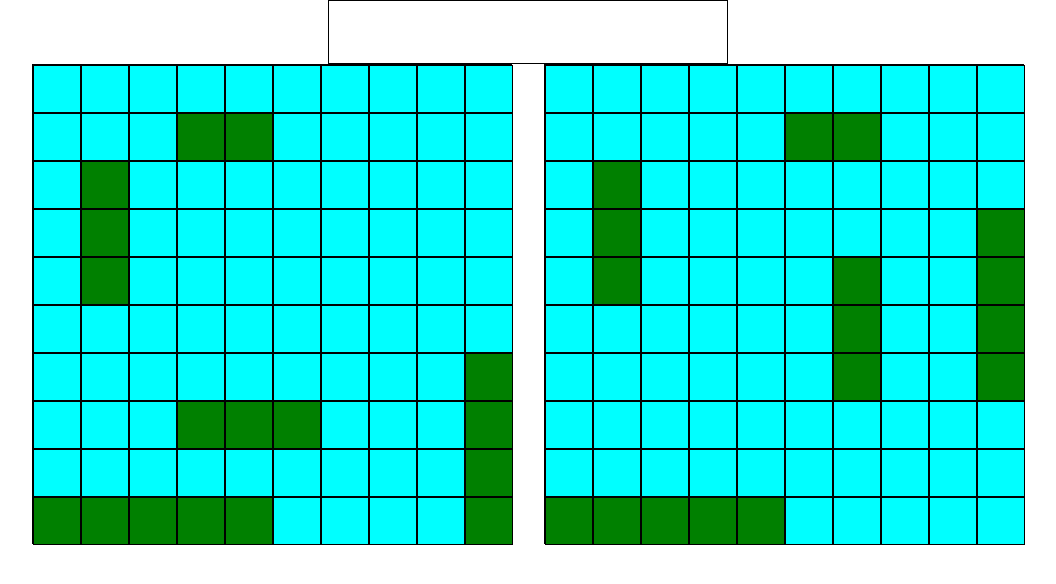
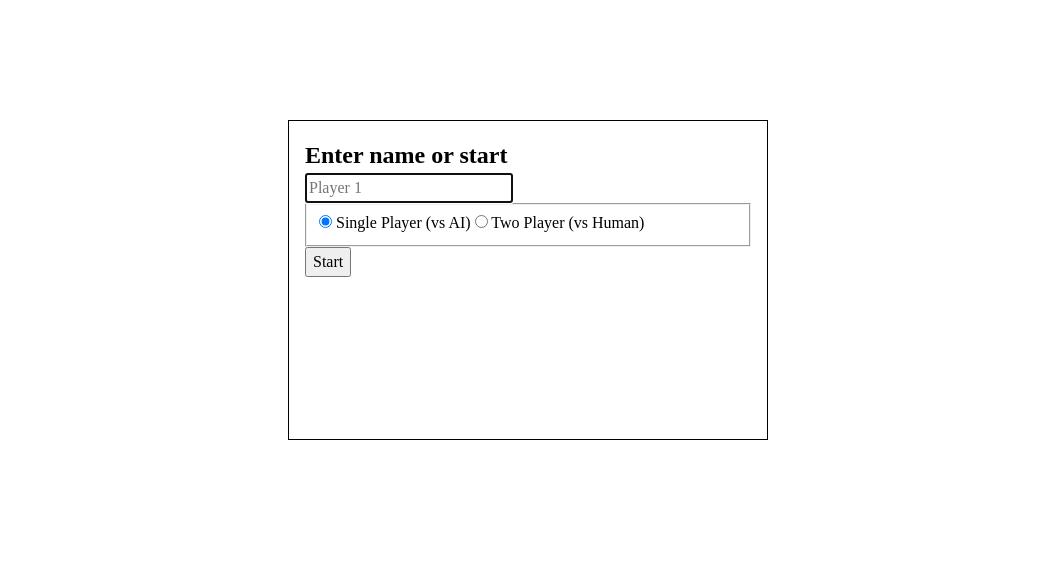
Before and after one commit to harithkhan/battleship, a website built with webpack: page src/template.html in a window 1280 px wide. Shown: the whole page, without its empty margins (112-1168 px from the left). Built offline with nearby package versions, Linux system fonts and the light colour scheme.

Commit message:
feat: add outline for start game dialog and form

```diff
--- a/src/index.js
+++ b/src/index.js
@@ -2,6 +2,11 @@ import "./style.css";
 import { createPlayerOneBoard, createPlayerTwoBoard } from "./ui/create-boards";
 import { renderPlayerOneBoard, renderPlayerTwoBoard } from "./ui/render.boards";
 import { executePopulationTest } from "./ui/populate-ships-test";
+import { attachFormEventListeners } from "./ui/form";
+
+const dialog = document.querySelector(".start-game-dialog");
+dialog.showModal();
+attachFormEventListeners();
 
 createPlayerOneBoard();
 createPlayerTwoBoard();
--- a/src/style.css
+++ b/src/style.css
@@ -46,7 +46,23 @@ body {
     align-items: center;
 }
 
+/* Dialog Page */
+.start-game-dialog {
+    width: 30rem;
+    height: 20rem;
+    border: 1px solid black;
+    position: fixed;
+    top: 35%;
+    left: 50%;
+    transform: translate(-50%, -50%);
+}
 
+.start-game-dialog::backdrop {
+    background-color: white;
+    opacity: 1;
+}
+
+/* Main Game Display */
 .game-information-display {
     width: 25rem;
     height: 4rem;
--- a/src/template.html
+++ b/src/template.html
@@ -1,22 +1,50 @@
-<!DOCTYPE html>
+<!doctype html>
 <html lang="en">
     <head>
-    <meta charset="UTF-8">
-    <meta http-equiv="X-UA-Compatible" content="IE=edge">
-    <meta name="viewport" content="width=device-width, initial-scale=1.0">
+        <meta charset="UTF-8" />
+        <meta http-equiv="X-UA-Compatible" content="IE=edge" />
+        <meta name="viewport" content="width=device-width, initial-scale=1.0" />
         <title>Battleship!</title>
     </head>
     <body>
-    <div class="game-information-display">
-
-    </div>
+        <dialog class="start-game-dialog">
+            <form class="game-form" autocomplete="off">
+                <h2>Enter name or start</h2>
+                <input
+                    type="text"
+                    id="input-player-1"
+                    name="input-player-1"
+                    value=""
+                    placeholder="Player 1"
+                />
+                <fieldset class="radio-buttons">
+                    <label>
+                        <input
+                            type="radio"
+                            name="game-mode"
+                            value="single-player"
+                            id="single-player"
+                            checked
+                        />
+                        Single Player (vs AI)
+                    </label>
+                    <label>
+                        <input
+                            type="radio"
+                            name="game-mode"
+                            value="two-player"
+                            id="two-player"
+                        />
+                        Two Player (vs Human)
+                    </label>
+                </fieldset>
+                <button type="submit">Start</button>
+            </form>
+        </dialog>
+        <div class="game-information-display"></div>
         <div class="game-container">
-        <div class="player-one-board-container">
-
-        </div>
-        <div class="player-two-board-container">
-
-        </div>
+            <div class="player-one-board-container"></div>
+            <div class="player-two-board-container"></div>
         </div>
     </body>
 </html>
--- /dev/null
+++ b/src/ui/form.js
@@ -0,0 +1,25 @@
+const gameForm = document.querySelector(".game-form");
+const singlePlayerButton = document.getElementById("single-player");
+const twoPlayerButton = document.getElementById("two-player");
+const playerOneInput = document.getElementById("input-player-1");
+
+function handleTwoPlayerClick() {
+    const playerTwoInput = document.createElement("input");
+    playerTwoInput.id = "input-player-2";
+    playerTwoInput.name = "input-player-2";
+    playerTwoInput.value = "";
+    playerTwoInput.placeholder = "Player 2";
+    playerOneInput.insertAdjacentElement("afterend", playerTwoInput);
+}
+
+function handleSinglePlayerClick() {
+    const playerTwoInput = document.getElementById("input-player-2");
+    if (playerTwoInput) {
+        playerTwoInput.remove();
+    }
+}
+
+export function attachFormEventListeners() {
+    twoPlayerButton.addEventListener("click", handleTwoPlayerClick);
+    singlePlayerButton.addEventListener("click", handleSinglePlayerClick);
+}
```
Lines whose indentation alone changed are shown as unchanged.
